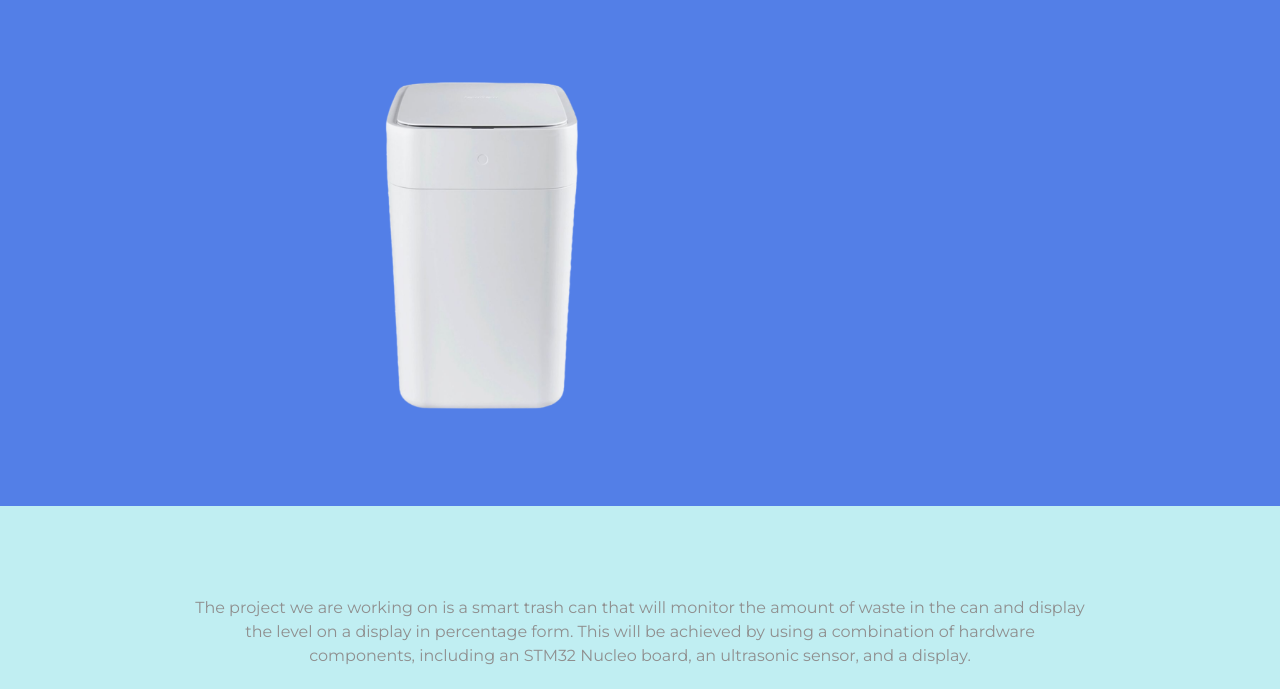
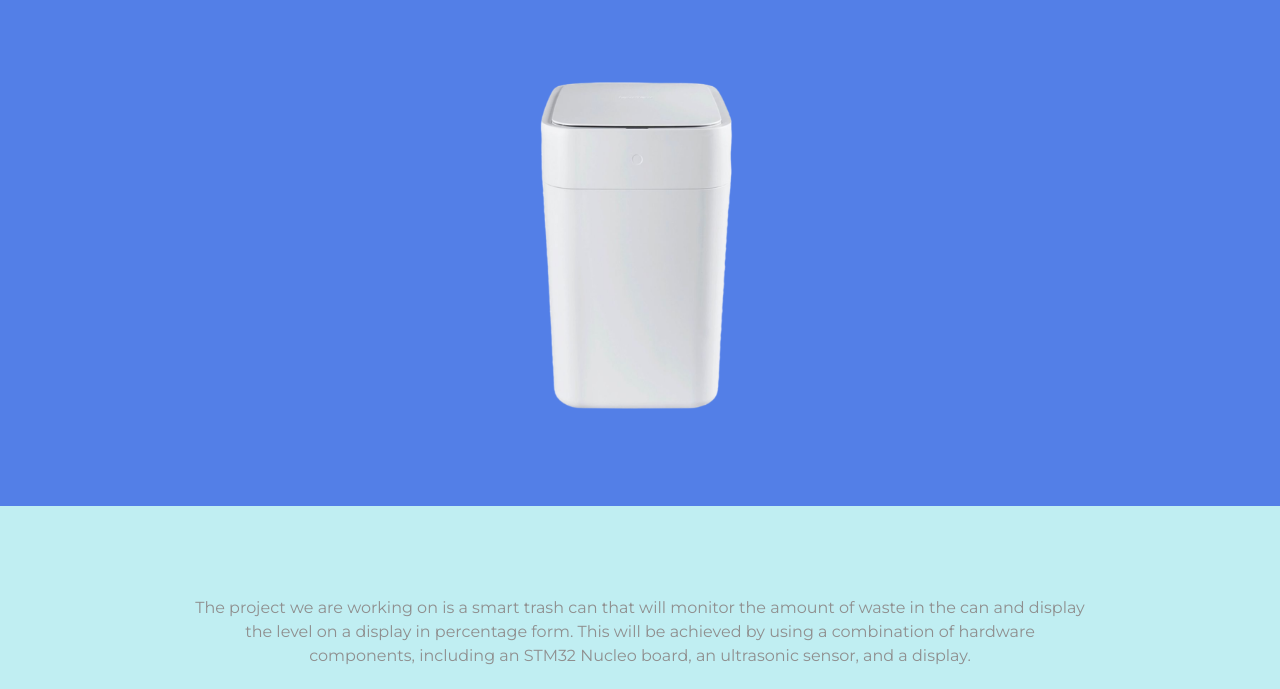
Before and after one commit to vikram-elango/vikram-elango.github.io, a plain HTML site: page docs/index.html in a window 1280 px wide. Shown: the part 111-800 px from the top of the page. Drawn offline with nearby package versions, Linux system fonts and the light colour scheme.

Commit message:
Update index.html

```diff
--- a/docs/index.html
+++ b/docs/index.html
@@ -56,7 +56,7 @@
 
       <div class="row">
 
-        <div class="col-lg-2">
+        <div class="col-lg-4">
 
         </div>
 
```
